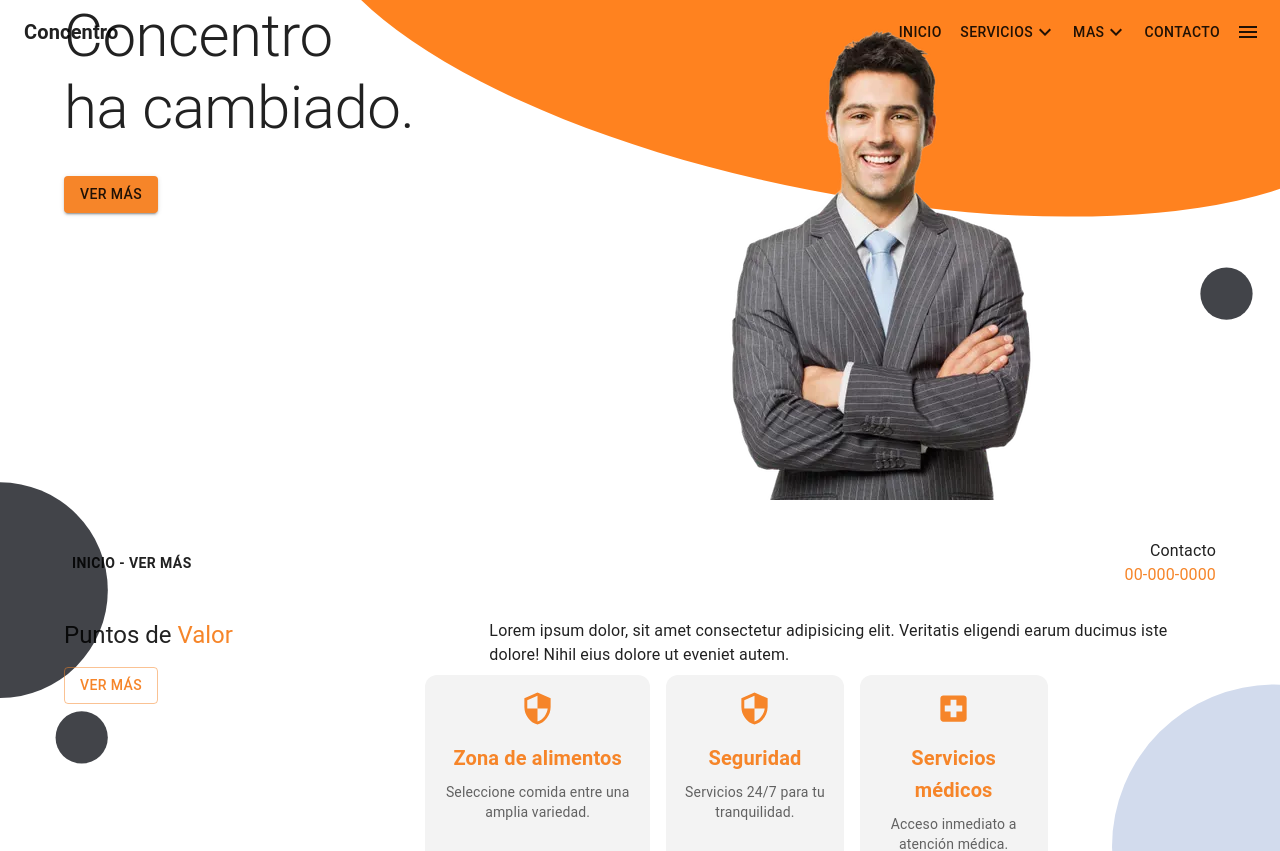
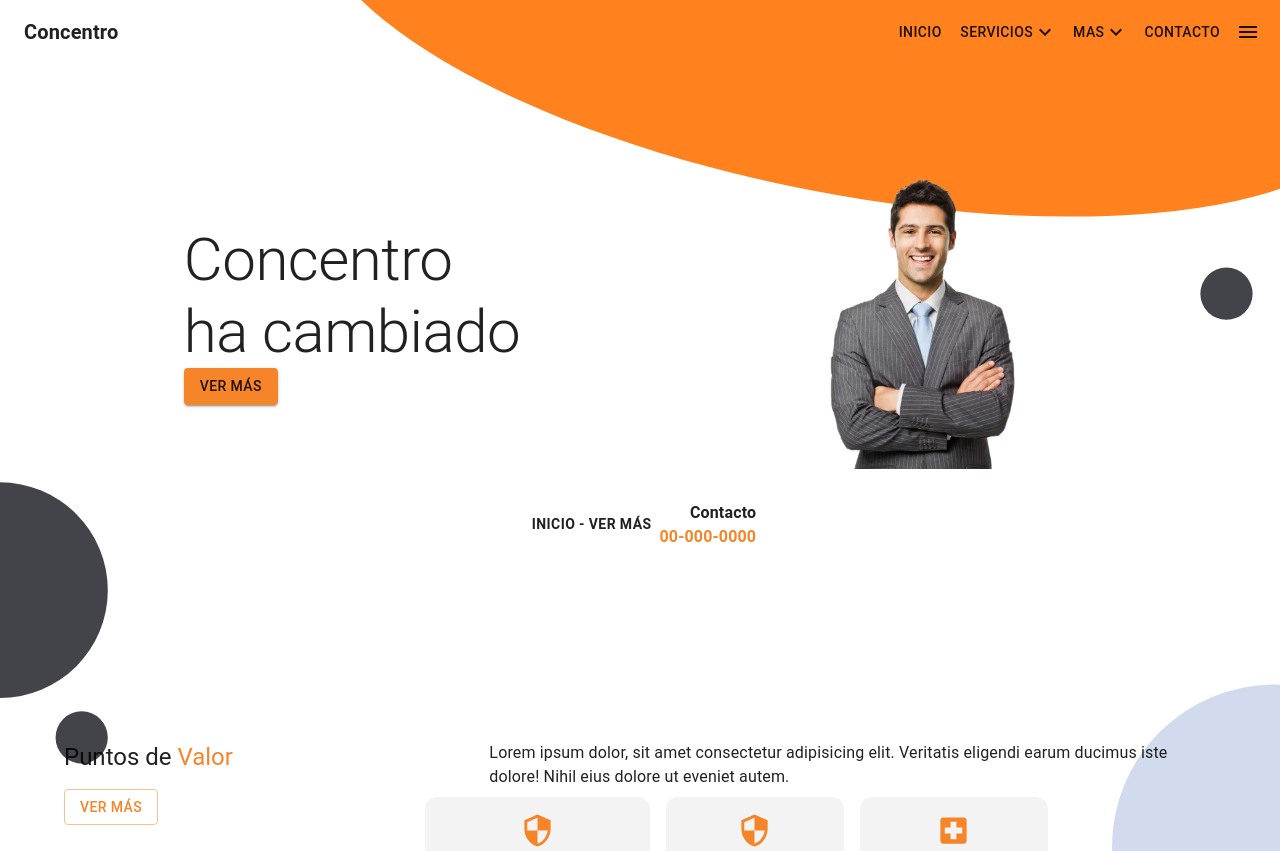
Before and after one commit to victorivitec/concentro, a Next.js app: page / in a window 1280 px wide. Shown: the top 851 px of the page. Built offline with nearby package versions, Linux system fonts and the light colour scheme.

Commit message:
se comienza diseño resposivo

```diff
--- a/src/app/page.tsx
+++ b/src/app/page.tsx
@@ -16,30 +16,36 @@ import LocalHospitalIcon from '@mui/icons-material/LocalHospital';
 export default function Home() {
   return (
     <Layout>
-      {/* section */}
+      {/* Banner section _______________________________________________________________________________________ */}
       <Box>
-        <Grid container>
-          {/* texto */}
-          <Grid size={{ xs: 12, lg: 6 }}>
-            <Box sx={{ marginBottom: '2em' }}>
-              <Text type='h2'>Concentro</Text>
-              <Text type='h2'>ha cambiado.</Text>
+        <Grid container sx={{ py: '10em' }}>
+          {/* Text & Button __________ */}
+          <Grid size={{ xs: 12, sm: 12, md: 6, lg: 6 }} sx={{ py: '4em', display: { sm: 'flex' }, justifyContent: { sm: 'center' } }}>
+            <Box>
+              {/* texto */}
+              <Box sx={{ textAlign: { xs: 'center', md: 'initial' } }}>
+                <Text type='h2'>
+                  Concentro <br /> ha cambiado
+                </Text>
+              </Box>
+              {/* botón */}
+              <Button variant='contained'>ver más</Button>
             </Box>
-            {/* botón */}
-            <Button variant='contained'>ver más</Button>
           </Grid>
-          {/* imagen */}
-          <Grid>
-            <Image src={'/images/image.png'} width={500} height={500} alt='ola' />
+          {/* imagen __________ */}
+          <Grid size={{ xs: 12, sm: 12, md: 6, lg: 6 }}>
+            <Box sx={{ height: { xs: '25em', md: '100%' }, position: 'relative' }}>
+              <Image src='/images/image.png' alt='logo' fill style={{ objectFit: 'contain' }} />
+            </Box>
           </Grid>
-          {/* talon */}
-          <Grid sx={{ width: '100%', display: 'flex', justifyContent: 'space-between', py: '2em' }}>
+          {/* talon __________ */}
+          <Grid sx={{ width: '100vw', display: 'flex', justifyContent: 'center', py: '2em' }}>
             <Button color='inherit' sx={{ fontWeight: 'bold' }}>
               Inicio - ver más
             </Button>
             <Box sx={{ textAlign: 'end' }}>
-              <Text>Contacto</Text>
-              <Text color='primary'>00-000-0000</Text>
+              <Text sx={{fontWeight: 'bold'}}>Contacto</Text>
+              <Text color='primary' sx={{fontWeight: 'bold'}}>00-000-0000</Text>
             </Box>
           </Grid>
         </Grid>
@@ -90,11 +96,15 @@ export default function Home() {
       {/* otra sección */}
       <Box>
         <Grid container>
-          <Grid sx={{display: 'flex'}}>
+          <Grid sx={{ display: 'flex' }}>
             <Image src={'/images/image.png'} width={350} height={350} alt='ola' />
             <Box>
-              <Text type='h5'>Conoce nuestros planes y escoge el que <span style={{color: '#f68529'}}>mejor se adapte a ti</span></Text>
-              <Button variant='contained' color='secondary'>ver más</Button>
+              <Text type='h5'>
+                Conoce nuestros planes y escoge el que <span style={{ color: '#f68529' }}>mejor se adapte a ti</span>
+              </Text>
+              <Button variant='contained' color='secondary'>
+                ver más
+              </Button>
             </Box>
           </Grid>
         </Grid>
```
